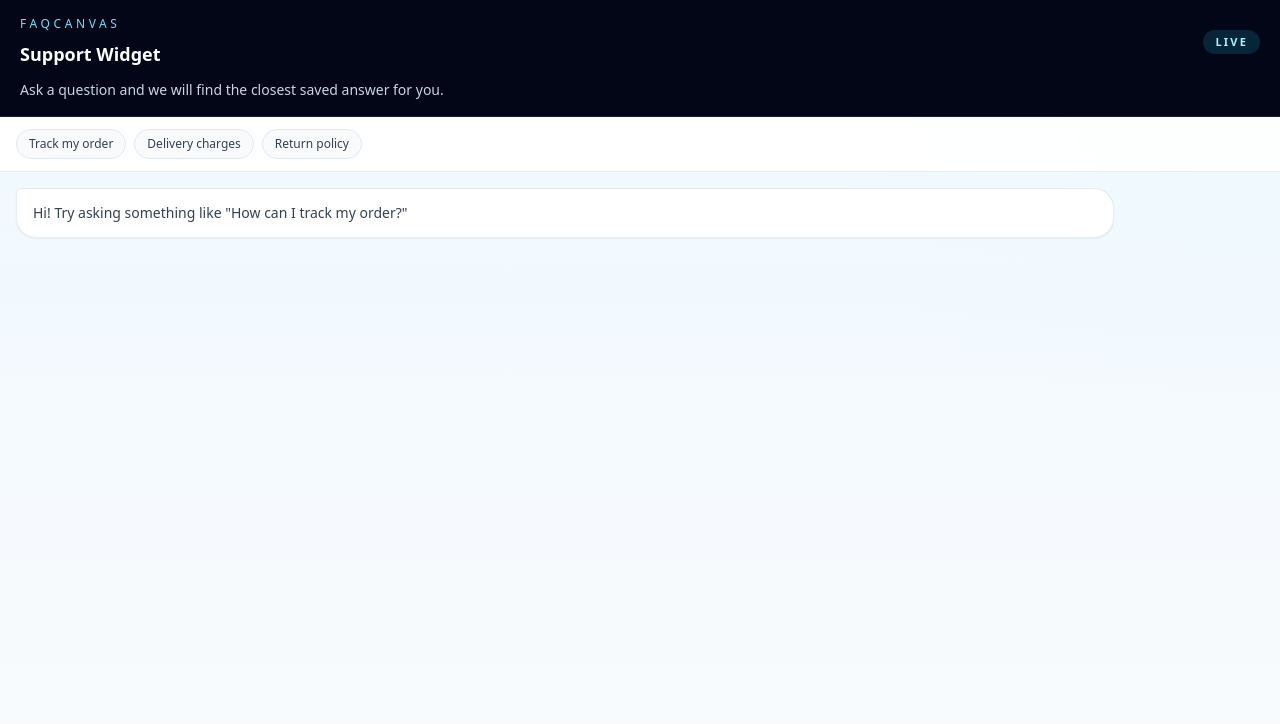
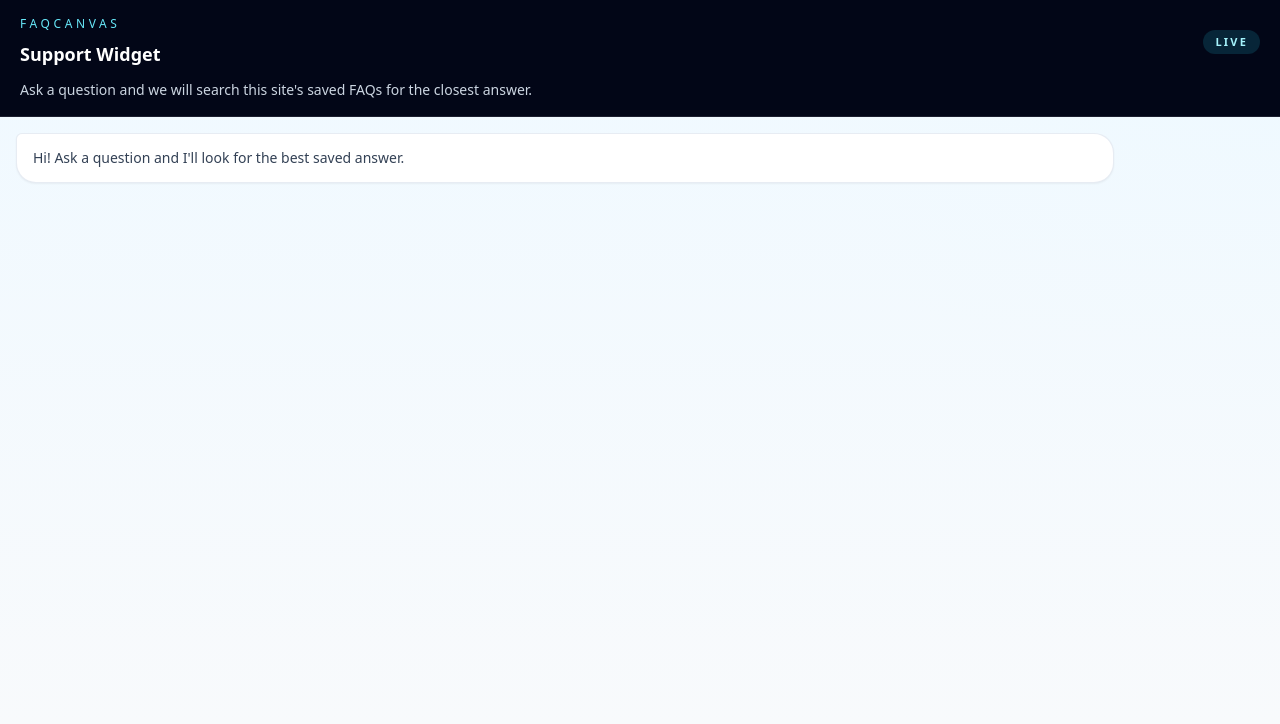
Before and after one commit to hassanibnasad/faqcanvas, a Flask app: page /widget in a window 1280 px wide. Shown: the top 724 px of the page. Run offline with Flask 3, Linux system fonts and the light colour scheme; data comes from the database, SQL or seed files in the repository; some libraries are stand-ins or nearby versions.

Commit message:
Make widget suggestions site-specific

```diff
--- a/app.py
+++ b/app.py
@@ -231,6 +231,62 @@ def get_current_website(user_id):
             "user_id": user_id,
             "site_name": "My Website",
             "site_key": fallback_key,
+        }
+    finally:
+        cursor.close()
+        connection.close()
+
+
+def get_widget_preview(site_key):
+    if not site_key:
+        return {
+            "site_name": "Support Widget",
+            "suggestions": [],
+            "welcome_message": "Hi! Ask a question and I'll look for the best saved answer.",
+        }
+
+    connection = get_db_connection()
+    cursor = connection.cursor()
+
+    try:
+        cursor.execute(
+            """
+            SELECT user_id, site_name
+            FROM websites
+            WHERE site_key = ?
+            LIMIT 1
+            """,
+            (site_key,),
+        )
+        website = cursor.fetchone()
+
+        if not website:
+            return {
+                "site_name": "Support Widget",
+                "suggestions": [],
+                "welcome_message": "Hi! Ask a question and I'll look for the best saved answer.",
+            }
+
+        cursor.execute(
+            """
+            SELECT question
+            FROM faqs
+            WHERE user_id = ?
+            ORDER BY id ASC
+            LIMIT 3
+            """,
+            (website["user_id"],),
+        )
+        suggestions = [row["question"] for row in cursor.fetchall()]
+
+        welcome_message = "Hi! Ask a question and I'll look for the best saved answer."
+        if suggestions:
+            welcome_message = f'Hi! Try asking something like "{suggestions[0]}"'
+
+        return {
+            "site_name": website["site_name"],
+            "suggestions": suggestions,
+            "welcome_message": welcome_message,
         }
     finally:
         cursor.close()
@@ -603,10 +659,15 @@ def ask_question():
         connection.close()
 
 
+@app.route("/api/widget/config")
+def widget_config():
+    site_key = request.args.get("site_key", "").strip()
+    return jsonify(get_widget_preview(site_key))
+
+
 @app.route("/widget")
 def widget():
-    site_key = request.args.get("site_key", "").strip()
-    return render_template("widget.html", site_key=site_key)
+    return render_template("widget.html")
 
 
 @app.route("/embed.js")
--- a/static/js/widget.js
+++ b/static/js/widget.js
@@ -1,7 +1,10 @@
 const chatBox = document.getElementById("chat-box");
 const widgetForm = document.getElementById("widget-form");
 const widgetQuestionInput = document.getElementById("widget-question");
-const suggestionButtons = document.querySelectorAll(".widget-suggestion");
+const suggestionsPanel = document.getElementById("widget-suggestions-panel");
+const suggestionsContainer = document.getElementById("widget-suggestions");
+const widgetTitle = document.getElementById("widget-title");
+const welcomeMessage = document.getElementById("widget-welcome-message");
 const siteKey = window.widgetConfig.siteKey;
 
 function addMessage(text, sender = "bot") {
@@ -13,6 +16,55 @@ function addMessage(text, sender = "bot") {
   bubble.textContent = text;
   chatBox.appendChild(bubble);
   chatBox.scrollTop = chatBox.scrollHeight;
+}
+
+function renderSuggestions(suggestions) {
+  if (!suggestionsPanel || !suggestionsContainer) return;
+
+  suggestionsContainer.innerHTML = "";
+
+  if (!Array.isArray(suggestions) || suggestions.length === 0) {
+    suggestionsPanel.classList.add("hidden");
+    return;
+  }
+
+  suggestions.forEach((suggestion) => {
+    const button = document.createElement("button");
+    button.type = "button";
+    button.className =
+      "widget-suggestion rounded-full border border-slate-200 bg-slate-50 px-3 py-1.5 text-xs font-medium text-slate-700";
+    button.textContent = suggestion;
+    button.addEventListener("click", async () => {
+      widgetQuestionInput.value = suggestion;
+      await sendQuestion(suggestion);
+    });
+    suggestionsContainer.appendChild(button);
+  });
+
+  suggestionsPanel.classList.remove("hidden");
+}
+
+async function loadWidgetConfig() {
+  if (!siteKey) return;
+
+  try {
+    const response = await fetch(
+      `/api/widget/config?site_key=${encodeURIComponent(siteKey)}`
+    );
+    const result = await response.json();
+
+    if (widgetTitle && result.site_name) {
+      widgetTitle.textContent = result.site_name;
+    }
+
+    if (welcomeMessage && result.welcome_message) {
+      welcomeMessage.textContent = result.welcome_message;
+    }
+
+    renderSuggestions(result.suggestions || []);
+  } catch (error) {
+    renderSuggestions([]);
+  }
 }
 
 async function sendQuestion(question) {
@@ -41,9 +93,4 @@ widgetForm.addEventListener("submit", async (event) => {
   await sendQuestion(widgetQuestionInput.value.trim());
 });
 
-suggestionButtons.forEach((button) => {
-  button.addEventListener("click", async () => {
-    widgetQuestionInput.value = button.textContent.trim();
-    await sendQuestion(widgetQuestionInput.value.trim());
-  });
-});
+loadWidgetConfig();
--- a/templates/widget.html
+++ b/templates/widget.html
@@ -52,26 +52,23 @@
             <div class="flex items-center justify-between">
                 <div>
                     <p class="text-xs uppercase tracking-[0.3em] text-cyan-300">FAQCanvas</p>
-                    <h1 class="mt-2 text-lg font-bold">Support Widget</h1>
+                    <h1 id="widget-title" class="mt-2 text-lg font-bold">Support Widget</h1>
                 </div>
                 <div class="rounded-full bg-cyan-400/15 px-3 py-1 text-[11px] font-semibold uppercase tracking-[0.2em] text-cyan-200">
                     Live
                 </div>
             </div>
-            <p class="mt-3 text-sm text-slate-300">Ask a question and we will find the closest saved answer for you.</p>
+            <p class="mt-3 text-sm text-slate-300">Ask a question and we will search this site's saved FAQs for the closest answer.</p>
         </div>
 
-        <div class="border-b border-slate-200/80 bg-white/90 px-4 py-3 backdrop-blur">
-            <div class="flex flex-wrap gap-2">
-                <button type="button" class="widget-suggestion rounded-full border border-slate-200 bg-slate-50 px-3 py-1.5 text-xs font-medium text-slate-700">Track my order</button>
-                <button type="button" class="widget-suggestion rounded-full border border-slate-200 bg-slate-50 px-3 py-1.5 text-xs font-medium text-slate-700">Delivery charges</button>
-                <button type="button" class="widget-suggestion rounded-full border border-slate-200 bg-slate-50 px-3 py-1.5 text-xs font-medium text-slate-700">Return policy</button>
+        <div id="widget-suggestions-panel" class="hidden border-b border-slate-200/80 bg-white/90 px-4 py-3 backdrop-blur">
+            <div id="widget-suggestions" class="flex flex-wrap gap-2">
             </div>
         </div>
 
         <div id="chat-box" class="widget-chat min-h-0 flex-1 space-y-3 overflow-y-auto px-4 py-4">
-            <div class="widget-fade-in max-w-[88%] rounded-[1.25rem] rounded-tl-md border border-slate-200/80 bg-white px-4 py-3 text-sm leading-6 text-slate-700 shadow-sm">
-                Hi! Try asking something like "How can I track my order?"
+            <div id="widget-welcome-message" class="widget-fade-in max-w-[88%] rounded-[1.25rem] rounded-tl-md border border-slate-200/80 bg-white px-4 py-3 text-sm leading-6 text-slate-700 shadow-sm">
+                Hi! Ask a question and I'll look for the best saved answer.
             </div>
         </div>
 
@@ -91,7 +88,7 @@
 
     <script>
         window.widgetConfig = {
-            siteKey: "{{ site_key }}"
+            siteKey: new URLSearchParams(window.location.search).get("site_key") || ""
         };
     </script>
     <script src="/static/js/widget.js"></script>
```
